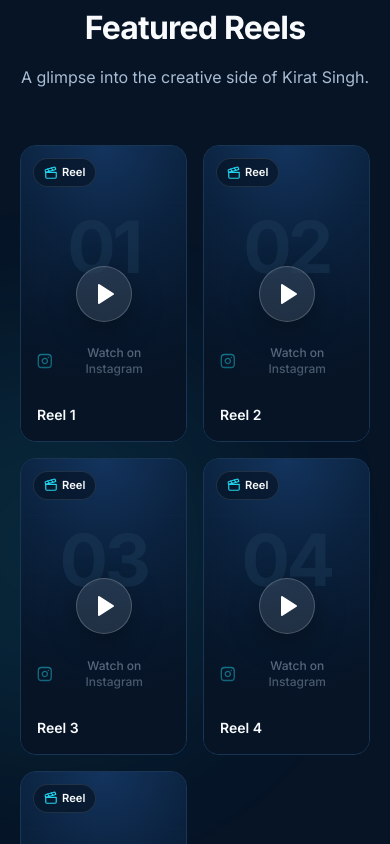
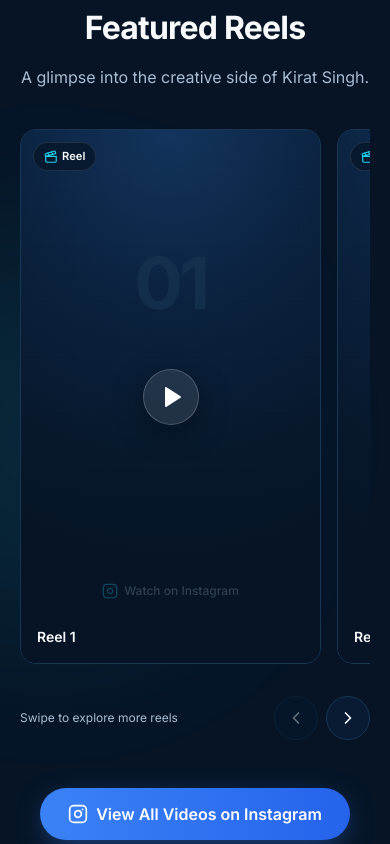
Before and after one commit to gautambetu540-droid/creativekirat, a Next.js app: page / in a window 390 px wide. Shown: the part 8820-9664 px from the top of the page. Built offline with nearby package versions, Linux system fonts and the light colour scheme; no server answers.

Commit message:
Turn featured reels into responsive carousel

```diff
--- a/src/components/reels/ReelsGrid.tsx
+++ b/src/components/reels/ReelsGrid.tsx
@@ -1,12 +1,12 @@
 'use client';
 
 import { useCallback, useRef, useState } from 'react';
+import { ChevronLeft, ChevronRight } from 'lucide-react';
 import { ReelCard } from '@/components/reels/ReelCard';
 import { ReelModal } from '@/components/reels/ReelModal';
 import type { Reel } from '@/types';
 
 let preconnected = false;
-/** Lightweight warm-up: preconnect to Instagram on first hover/focus only. */
 function preconnectInstagram() {
   if (preconnected || typeof document === 'undefined') return;
   preconnected = true;
@@ -19,7 +19,11 @@ function preconnectInstagram() {
 
 export function ReelsGrid({ reels }: { reels: Reel[] }) {
   const [active, setActive] = useState<Reel | null>(null);
+  const [page, setPage] = useState(0);
   const triggerRef = useRef<HTMLButtonElement | null>(null);
+  const trackRef = useRef<HTMLUListElement | null>(null);
+  const visibleCount = 4;
+  const maxPage = Math.max(0, reels.length - visibleCount);
 
   const open = useCallback((reel: Reel, trigger: HTMLButtonElement) => {
     triggerRef.current = trigger;
@@ -28,17 +32,52 @@ export function ReelsGrid({ reels }: { reels: Reel[] }) {
 
   const close = useCallback(() => {
     setActive(null);
-    // Return focus to the originating card.
     window.requestAnimationFrame(() => triggerRef.current?.focus({ preventScroll: true }));
   }, []);
 
+  const move = (direction: -1 | 1) => {
+    const track = trackRef.current;
+    if (!track) return;
+    const firstCard = track.querySelector<HTMLElement>('[data-reel-card]');
+    if (!firstCard) return;
+    const style = window.getComputedStyle(track);
+    const gap = Number.parseFloat(style.columnGap || style.gap || '16') || 16;
+    const cardsPerMove = window.matchMedia('(min-width: 1024px)').matches ? 4 : window.matchMedia('(min-width: 640px)').matches ? 2 : 1;
+    const step = (firstCard.getBoundingClientRect().width + gap) * cardsPerMove;
+    track.scrollBy({ left: direction * step, behavior: 'smooth' });
+    setPage((current) => Math.max(0, Math.min(maxPage, current + direction * cardsPerMove)));
+  };
+
   return (
     <>
-      <ul className="mt-14 grid grid-cols-1 gap-4 min-[360px]:grid-cols-2 md:grid-cols-3 md:gap-5 xl:grid-cols-5">
-        {reels.map((reel, i) => (
-          <ReelCard key={reel.id} reel={reel} index={i} onOpen={open} onWarm={preconnectInstagram} />
-        ))}
-      </ul>
+      <div className="relative mt-10 sm:mt-14">
+        <div
+          className="overflow-hidden"
+          aria-label="Featured reels carousel"
+        >
+          <ul
+            ref={trackRef}
+            className="flex snap-x snap-mandatory gap-4 overflow-x-auto scroll-smooth pb-4 [scrollbar-width:none] [&::-webkit-scrollbar]:hidden sm:gap-5"
+          >
+            {reels.map((reel, i) => (
+              <li key={reel.id} data-reel-card className="w-[86%] shrink-0 snap-start min-[420px]:w-[72%] sm:w-[calc((100%-1.25rem)/2)] lg:w-[calc((100%-3.75rem)/4)]">
+                <ReelCard reel={reel} index={i} onOpen={open} onWarm={preconnectInstagram} />
+              </li>
+            ))}
+          </ul>
+        </div>
+        <div className="mt-4 flex items-center justify-between gap-4">
+          <p className="text-xs text-mist sm:text-sm">Swipe to explore more reels</p>
+          <div className="flex gap-2">
+            <button type="button" onClick={() => move(-1)} aria-label="Previous reels" className="inline-flex h-11 w-11 items-center justify-center rounded-full border border-navy-700 bg-navy-900 text-ink transition-colors hover:border-aqua/60 disabled:cursor-not-allowed disabled:opacity-40" disabled={page <= 0}>
+              <ChevronLeft className="h-5 w-5" aria-hidden="true" />
+            </button>
+            <button type="button" onClick={() => move(1)} aria-label="Next reels" className="inline-flex h-11 w-11 items-center justify-center rounded-full border border-navy-700 bg-navy-900 text-ink transition-colors hover:border-aqua/60 disabled:cursor-not-allowed disabled:opacity-40" disabled={page >= maxPage}>
+              <ChevronRight className="h-5 w-5" aria-hidden="true" />
+            </button>
+          </div>
+        </div>
+      </div>
       <ReelModal reel={active} onClose={close} />
     </>
   );
```
